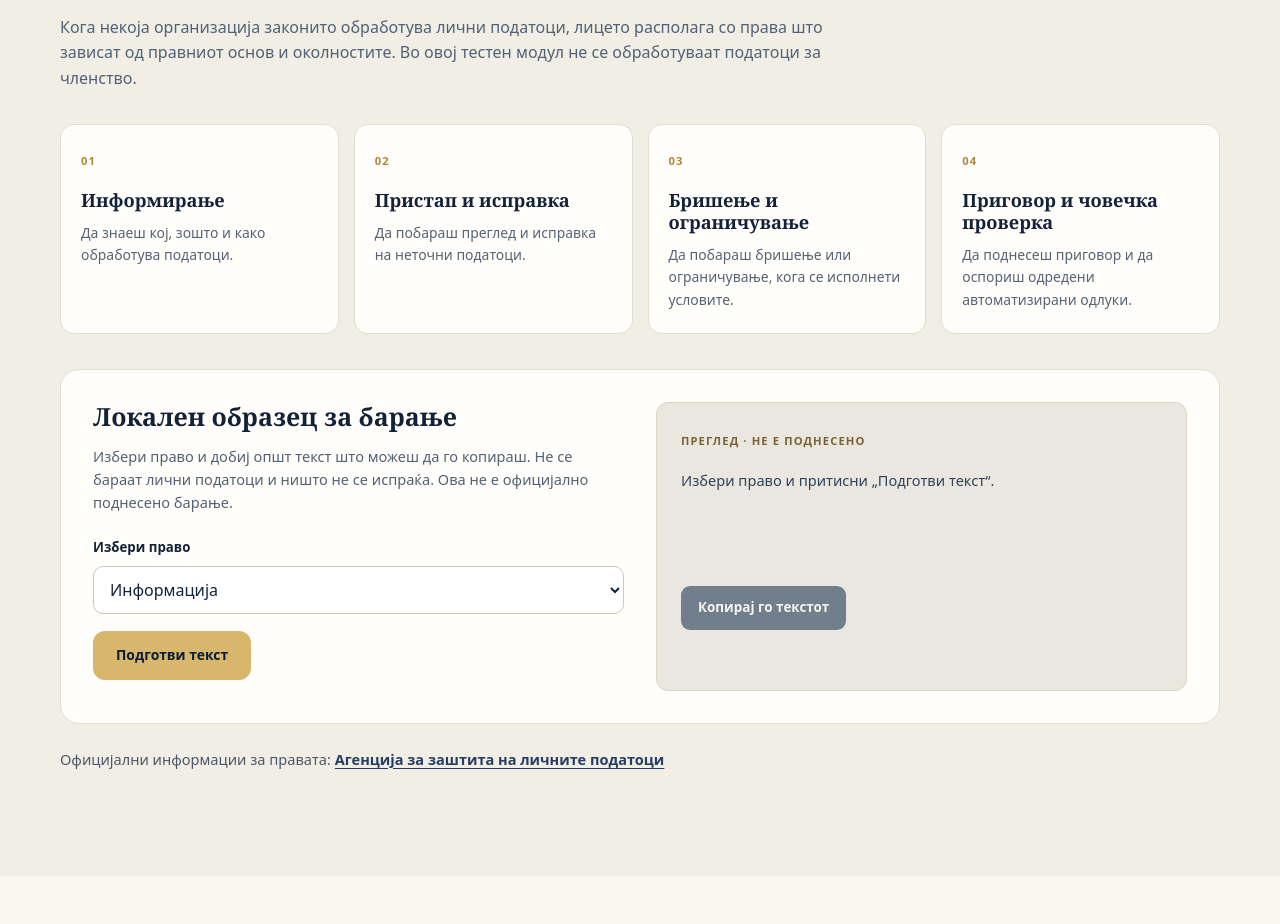
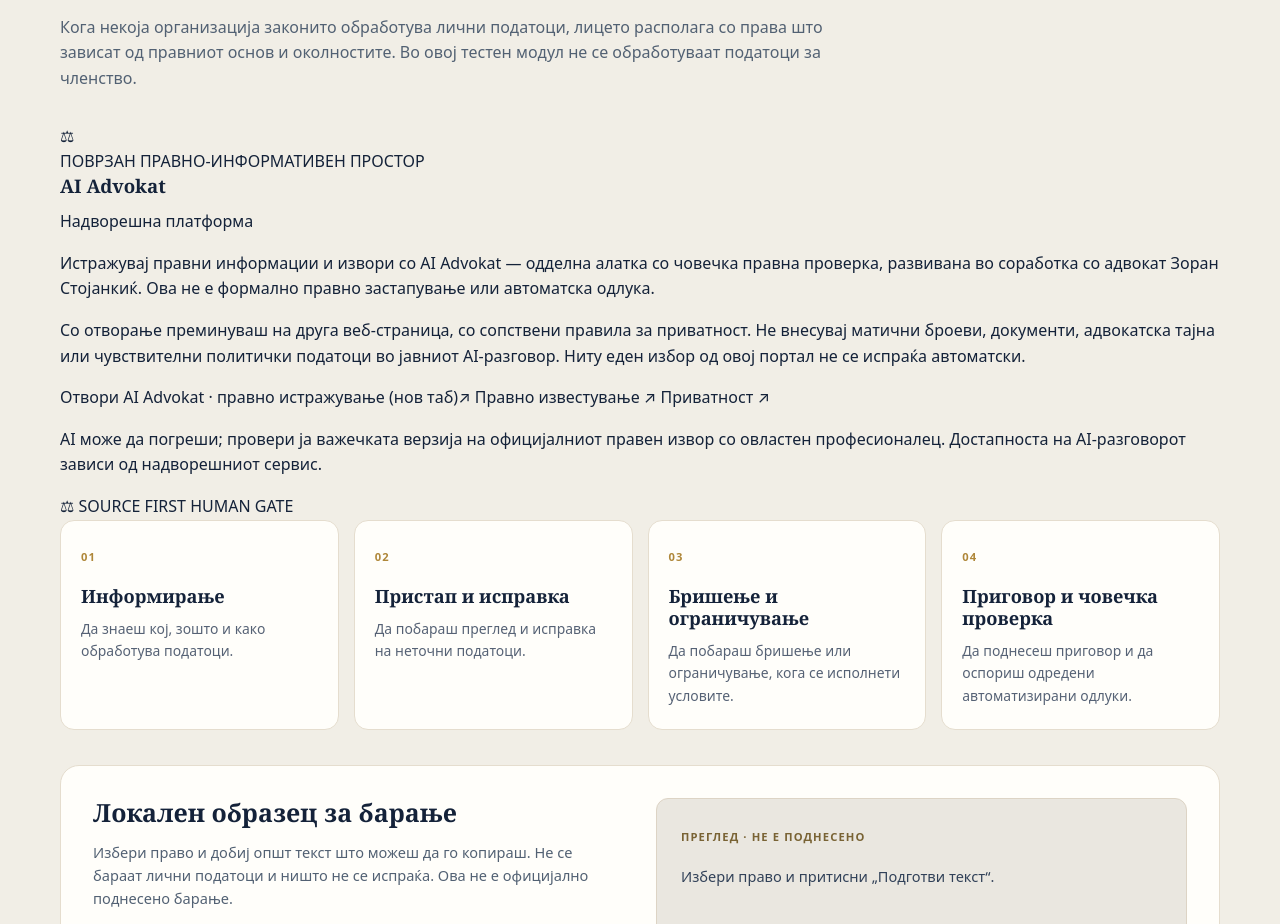
Before and after one commit to Makedonija-Sistem/makedonija-sistem, a plain HTML site: page world/participate/index.html in a window 1280 px wide. Shown: the part 1543-2467 px from the top of the page. Drawn offline with Linux system fonts and the light colour scheme.

Commit message:
feat(review): integrate opt-in AI Advokat legal research launch with privacy and Human Gate notices

```diff
--- a/world/participate/index.html
+++ b/world/participate/index.html
@@ -85,6 +85,35 @@
       <div class="section-label" data-t="rights.overline">02 / ПРАВА И КОНТРОЛА</div>
       <h2 data-t="rights.title">Знај ги своите права пред да споделиш податоци.</h2>
       <p class="intro" data-t="rights.body">Кога некоја организација законито обработува лични податоци, лицето располага со права што зависат од правниот основ и околностите. Во овој тестен модул не се обработуваат податоци за членство.</p>
+      <section class="ai-advokat-panel" id="ai-advokat" aria-labelledby="ai-advokat-heading">
+        <div class="ai-advokat-brand">
+          <div class="ai-advokat-mark" aria-hidden="true">⚖</div>
+          <div class="ai-advokat-name">
+            <span class="ai-advokat-eyebrow" data-t="ai.eyebrow">ПОВРЗАН ПРАВНО-ИНФОРМАТИВЕН ПРОСТОР</span>
+            <h3 id="ai-advokat-heading">AI Advokat</h3>
+          </div>
+          <span class="ai-advokat-external" data-t="ai.external">Надворешна платформа</span>
+        </div>
+        <div class="ai-advokat-body">
+          <div class="ai-advokat-description">
+            <p class="ai-advokat-lead" data-t="ai.intro">Истражувај правни информации и извори со AI Advokat — одделна алатка со човечка правна проверка, развивана во соработка со адвокат Зоран Стојанкиќ. Ова не е формално правно застапување или автоматска одлука.</p>
+            <p class="ai-advokat-warning" id="ai-advokat-warning" data-t="ai.warning">Со отворање преминуваш на друга веб-страница, со сопствени правила за приватност. Не внесувај матични броеви, документи, адвокатска тајна или чувствителни политички податоци во јавниот AI-разговор. Ниту еден избор од овој портал не се испраќа автоматски.</p>
+            <div class="ai-advokat-actions">
+              <a class="ai-advokat-launch" id="ai-advokat-launch" href="https://ai-advokat.github.io/#ai-advokat-chat" target="_blank" rel="noopener noreferrer" referrerpolicy="no-referrer" aria-describedby="ai-advokat-warning">
+                <span data-t="ai.launch">Отвори AI Advokat · правно истражување (нов таб)</span><span aria-hidden="true">↗</span>
+              </a>
+              <a class="ai-advokat-secondary" href="https://ai-advokat.github.io/legal-notice.html" target="_blank" rel="noopener noreferrer" referrerpolicy="no-referrer" data-t="ai.legal">Правно известување ↗</a>
+              <a class="ai-advokat-secondary" href="https://ai-advokat.github.io/privacy-policy.html" target="_blank" rel="noopener noreferrer" referrerpolicy="no-referrer" data-t="ai.privacy">Приватност ↗</a>
+            </div>
+            <p class="ai-advokat-disclaimer" data-t="ai.disclaimer">AI може да погреши; провери ја важечката верзија на официјалниот правен извор со овластен професионалец. Достапноста на AI-разговорот зависи од надворешниот сервис.</p>
+          </div>
+          <div class="ai-advokat-side" aria-hidden="true">
+            <span class="ai-advokat-symbol">⚖</span>
+            <span class="ai-advokat-side-title">SOURCE FIRST</span>
+            <span class="ai-advokat-side-subtitle">HUMAN GATE</span>
+          </div>
+        </div>
+      </section>
       <div class="rights-grid">
         <article><span>01</span><h3 data-t="right.info">Информирање</h3><p data-t="right.info.desc">Да знаеш кој, зошто и како обработува податоци.</p></article>
         <article><span>02</span><h3 data-t="right.access">Пристап и исправка</h3><p data-t="right.access.desc">Да побараш преглед и исправка на неточни податоци.</p></article>
```
